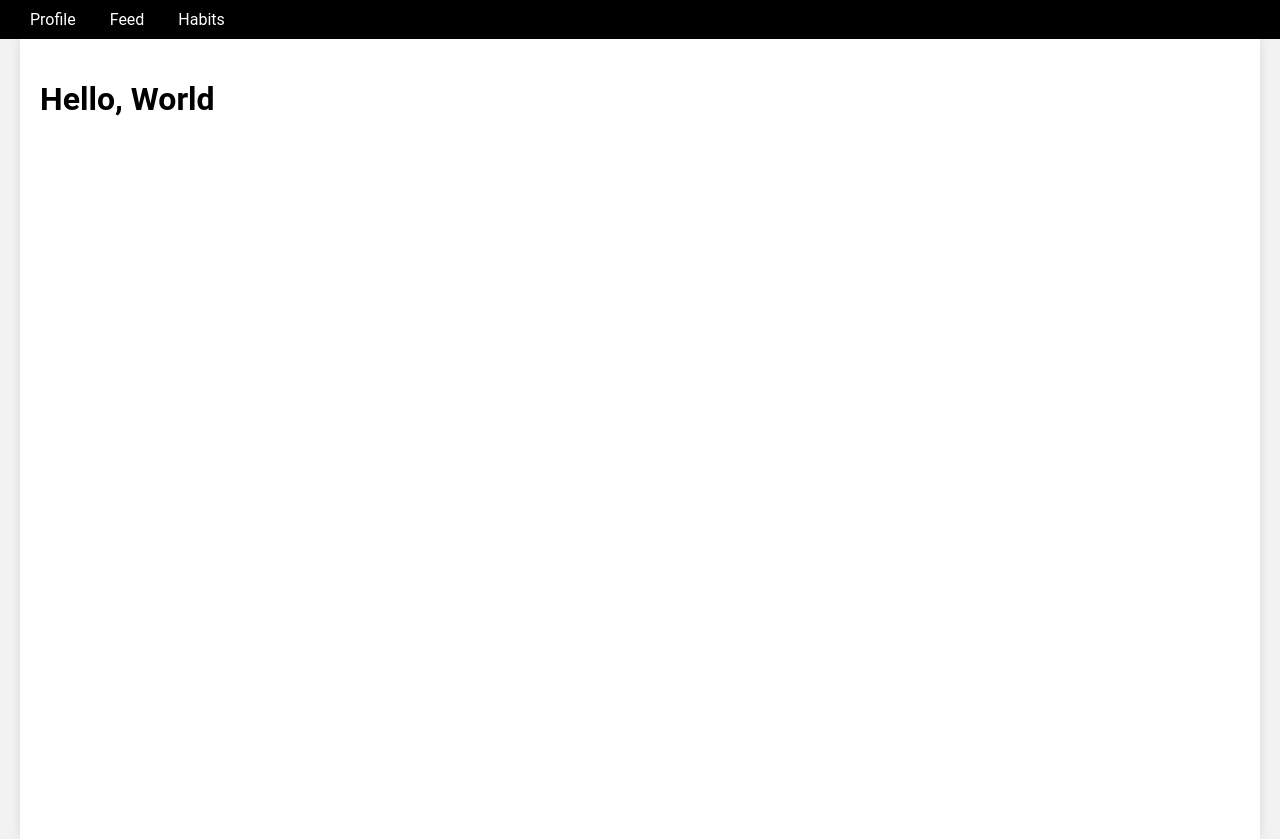
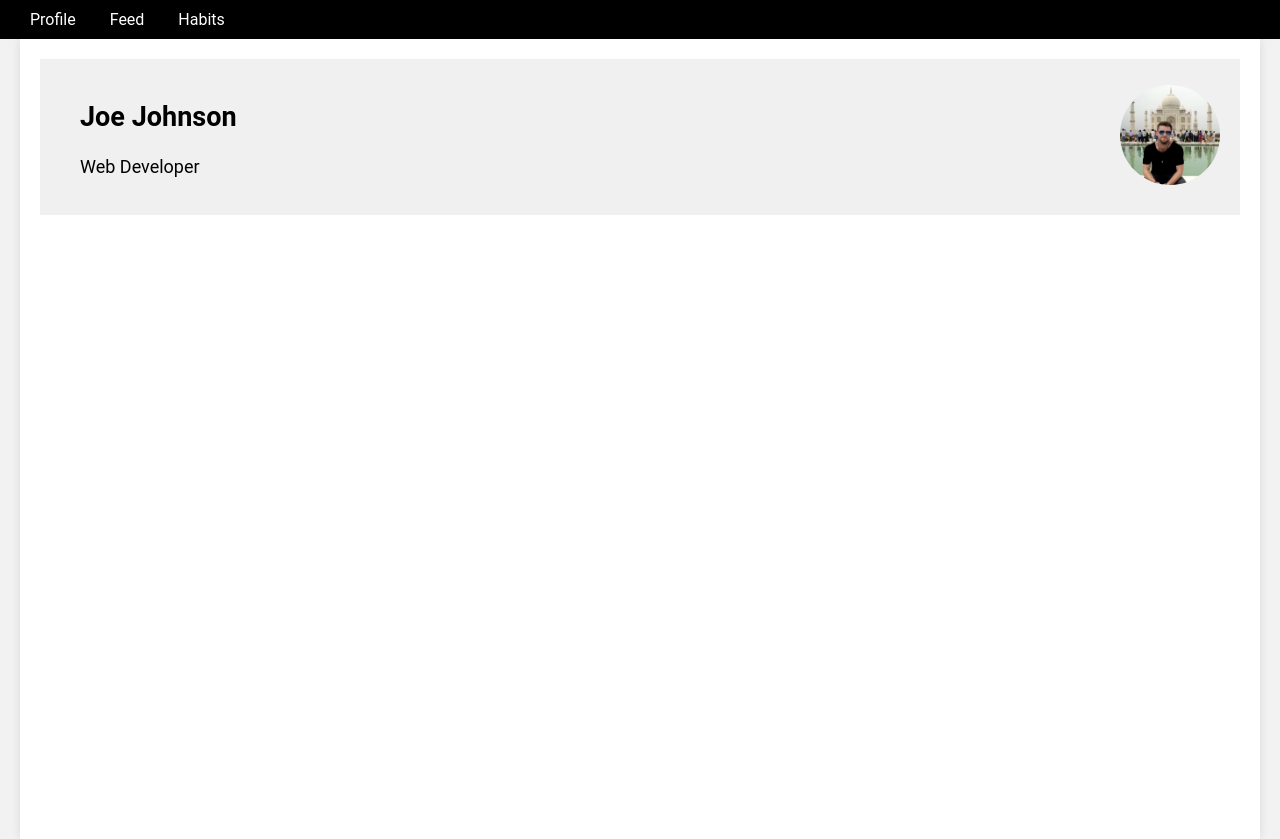
Before and after one commit to joseph-johnson27001/habits_tracker, a Vue app: page /#/ in a window 1280 px wide. Built offline with nearby package versions, Linux system fonts and the light colour scheme.

Commit message:
Profile header first layout

```diff
--- /dev/null
+++ b/src/components/ProfileHeader.vue
@@ -0,0 +1,39 @@
+<template>
+  <div class="profile-header">
+    <div class="user-info">
+      <h2>Joe Johnson</h2>
+      <p>Web Developer</p>
+    </div>
+    <div class="profile-picture">
+      <img src="@/assets/images/joe-taj.jpg" alt="Profile Picture" />
+    </div>
+  </div>
+</template>
+
+<script>
+export default {
+  name: "ProfileHeader",
+};
+</script>
+
+<style scoped>
+.profile-header {
+  display: flex;
+  align-items: center;
+  justify-content: space-between;
+  padding: 20px;
+  background-color: #f0f0f0;
+}
+
+.user-info {
+  font-size: 18px;
+  margin-left: 20px;
+}
+
+.profile-picture img {
+  width: 100px;
+  height: 100px;
+  border-radius: 50%;
+  object-fit: cover;
+}
+</style>
--- a/src/views/ProfilePage.vue
+++ b/src/views/ProfilePage.vue
@@ -1,14 +1,35 @@
 <template>
-  <div>
-    <h1>Hello, World</h1>
-    <!-- Add more content for your profile page here -->
+  <div class="profile-page">
+    <ProfileHeader />
+    <!-- <AchievementsSection />
+    <BadgesSection />
+    <StatisticsSection />
+    <HabitStreaksSection />
+    <CompletedHabitsSection />
+    <TrackerSection /> -->
   </div>
 </template>
 
 <script>
+import ProfileHeader from "@/components/ProfileHeader.vue";
+// import AchievementsSection from "./AchievementsSection.vue";
+// import BadgesSection from "./BadgesSection.vue";
+// import StatisticsSection from "./StatisticsSection.vue";
+// import HabitStreaksSection from "./HabitStreaksSection.vue";
+// import CompletedHabitsSection from "./CompletedHabitsSection.vue";
+// import TrackerSection from "./TrackerSection.vue";
+
 export default {
   name: "ProfilePage",
-  // Add component-specific logic here
+  components: {
+    ProfileHeader,
+    // AchievementsSection,
+    // BadgesSection,
+    // StatisticsSection,
+    // HabitStreaksSection,
+    // CompletedHabitsSection,
+    // TrackerSection,
+  },
 };
 </script>
 
```
Also changed, not shown: src/assets/images/joe-taj.jpg (added).
